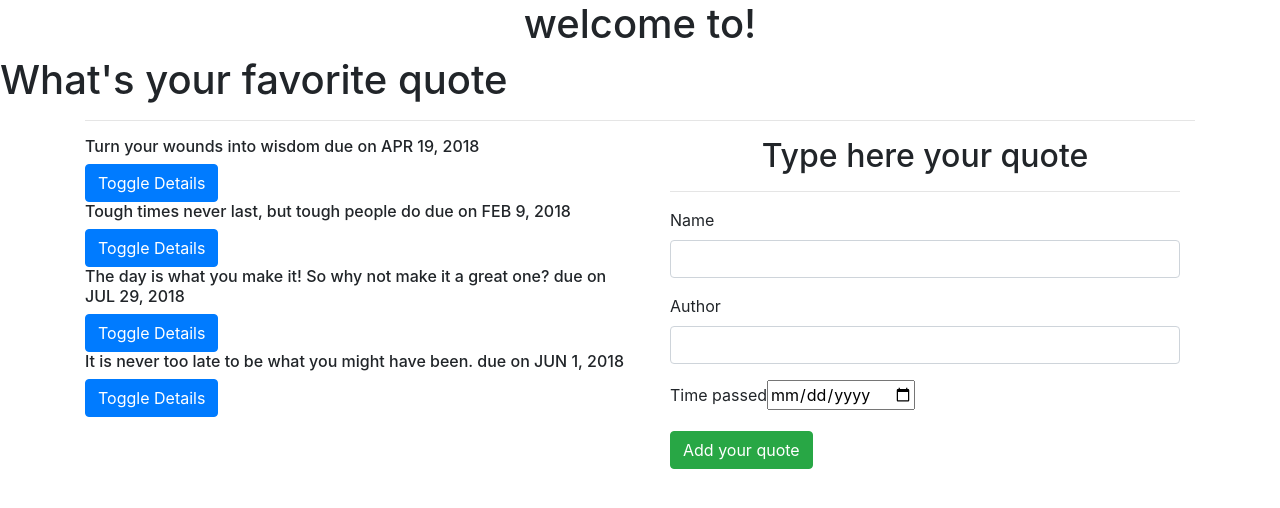
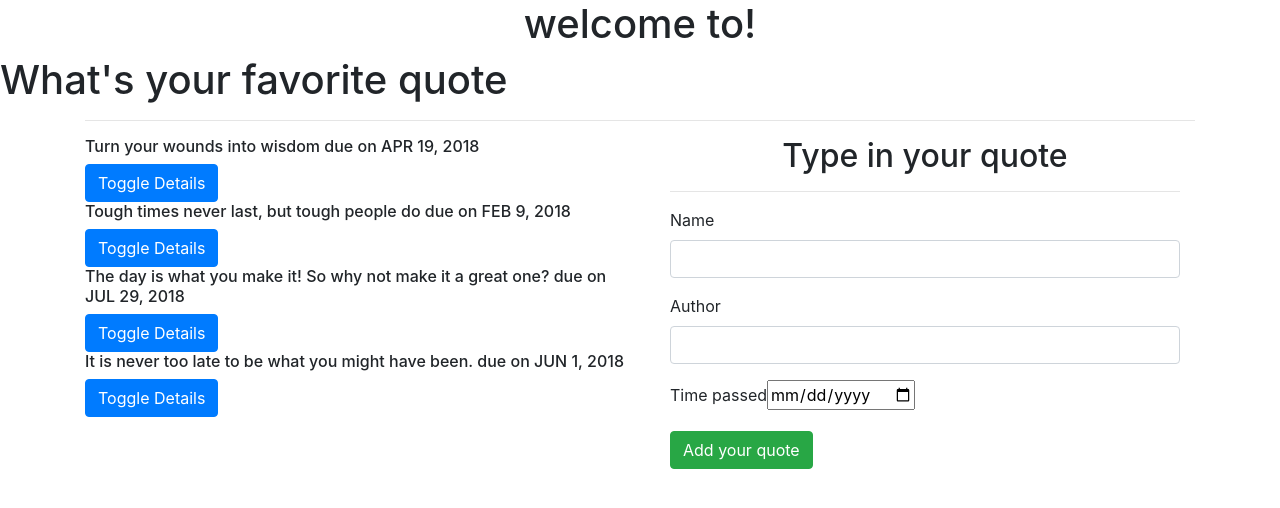
Before and after one commit to Anitha987/AnQuote-app, an Angular app in the folder Anny/Quotes/: page / in a window 1280 px wide. Shown: the top 508 px of the page. Built offline with nearby package versions, Linux system fonts and the light colour scheme.

Commit message:
add constructors

```diff
--- a/Anny/Quotes/src/app/quote-form/quote-form.component.html
+++ b/Anny/Quotes/src/app/quote-form/quote-form.component.html
@@ -1,7 +1,7 @@
 <div class="container-fluid">
-        <h2 class="text-center">Type here your quote</h2>
+        <h2 class="text-center">Type in your quote</h2>
         <hr>
-        <form (ngSubmit)='submitQuote()' #quoteForm='ngForm'>
+        <form (ngSubmit)='submitGoal()' #goalForm='ngForm'>
             <div class="form-group">
 
                 <label for="name">Name</label>
```
